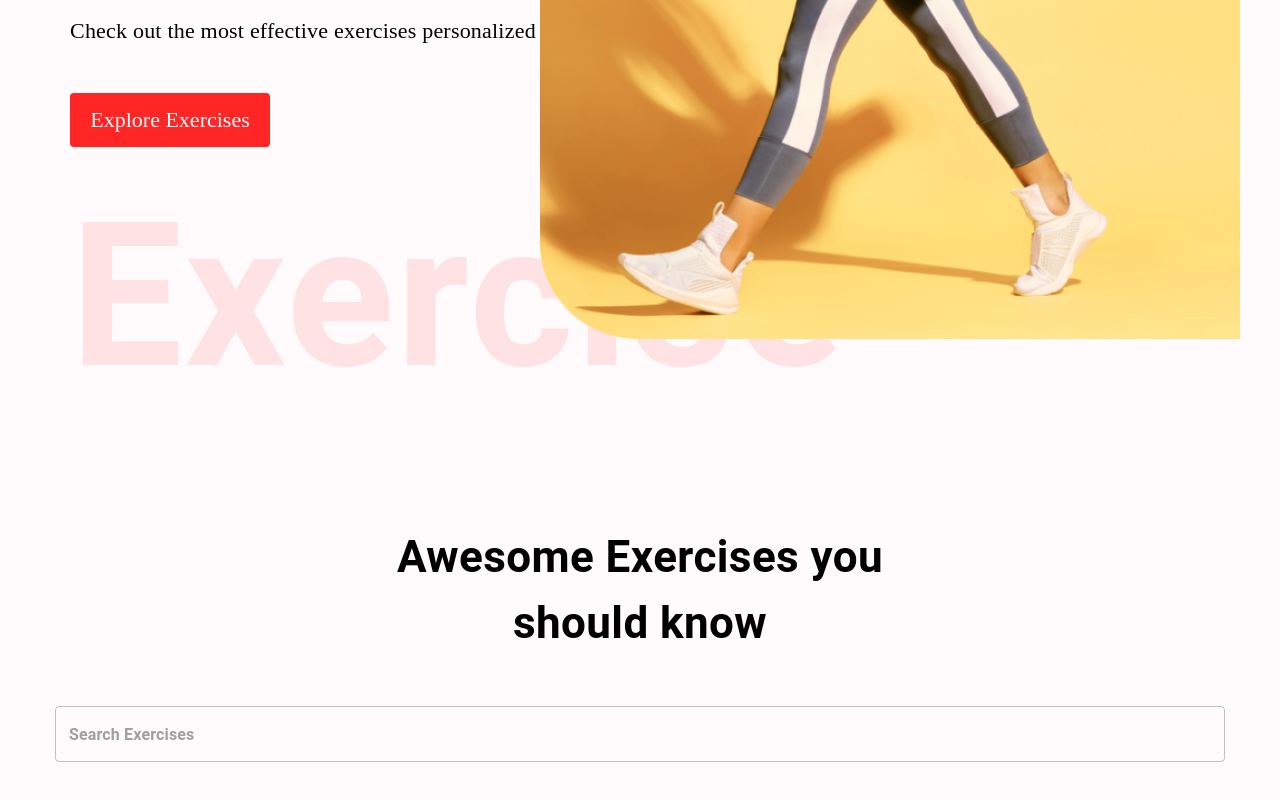
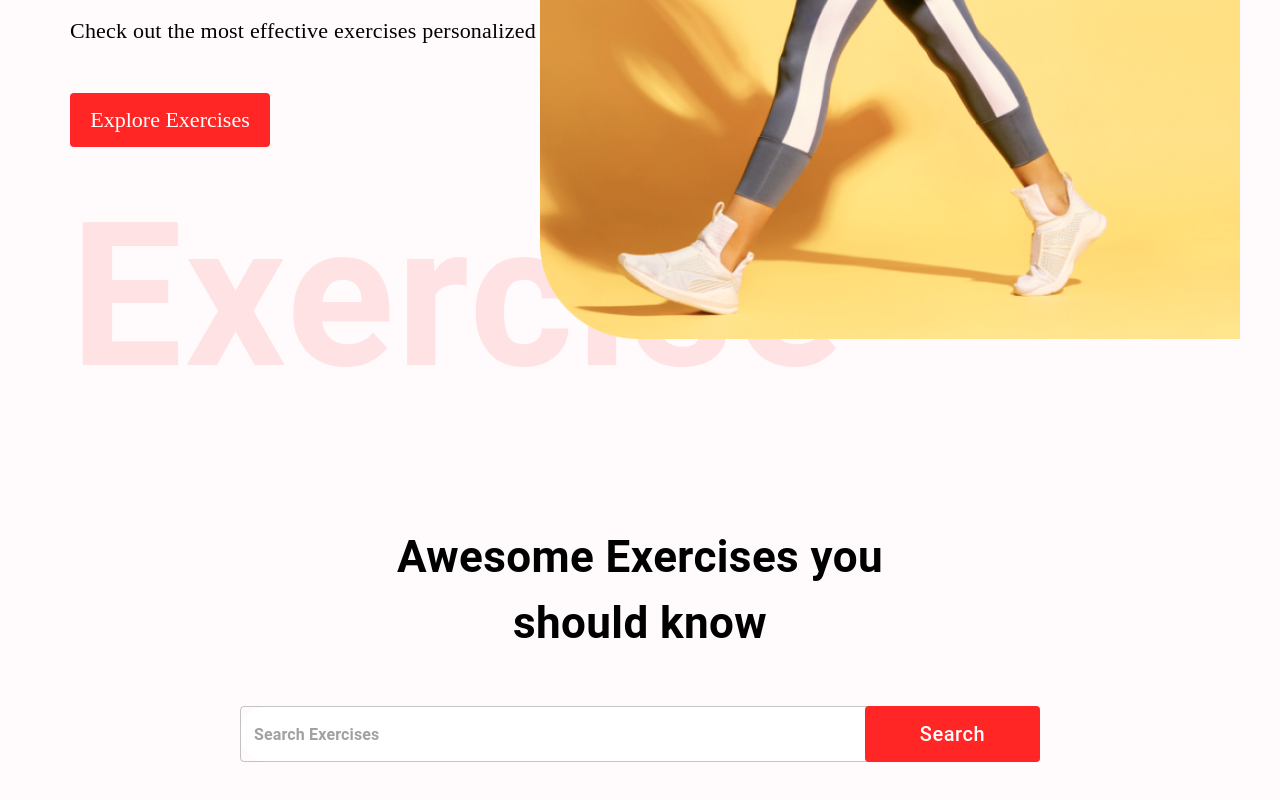
Before and after one commit to Shaikhatif17/react-GymApp, a React (Create React App) app: page / in a window 1280 px wide. Shown: the part 527-1327 px from the top of the page. Built offline with nearby package versions, Linux system fonts and the light colour scheme.

Commit message:
feat - built searchExercises

```diff
--- a/src/components/SearchExercises.jsx
+++ b/src/components/SearchExercises.jsx
@@ -2,6 +2,13 @@
 import {Box, Button ,Stack ,TextField, Typography} from '@mui/material'
 
 const SearchExercises = () => {
+  const [search ,setSearch]=useState('');
+  const handleSearch=async()=>{
+    if(search){
+      // const exerciseData =await fetchData();
+    }
+
+  }
   return (
   <Stack alignItems="center" mt='37px'
   justifyContent='center' p='20px'>
@@ -22,12 +29,31 @@
    ,border:'none'
     ,borderRadius:'4px'
   },
-  width:{lg:'1170px',xs:'350px'}
+  width:{lg:'800px',xs:'350px'},
+  backgroundColor: '#fff',
+  borderRadius:'40px'
+
  }}
  height='76px'
- value=""
- onChange={(e)=>{}}
- placeholder='Search Exercises'/>
+ value={search}
+ onChange={(e)=>setSearch(e.target.value.toLowerCase())}
+ placeholder='Search Exercises'
+ type='text'/>
+
+ <Button className='search-btn'
+ sx={{
+  bgcolor:'#ff2625',
+  color:'#fff',
+  textTransform:'none',
+  width:{lg:'175px',xs:'80px'},
+  fontSize:{lg:'20px',xs:'14px'},
+  height:'56px',
+  position:'absolute',
+  right:'0'
+ }}
+onClick={handleSearch}
+
+ >Search</Button>
 
 </Box>
   </Stack>
```
Also changed, not shown: src/utils/fetchData.js (added, +15 -0 lines).
